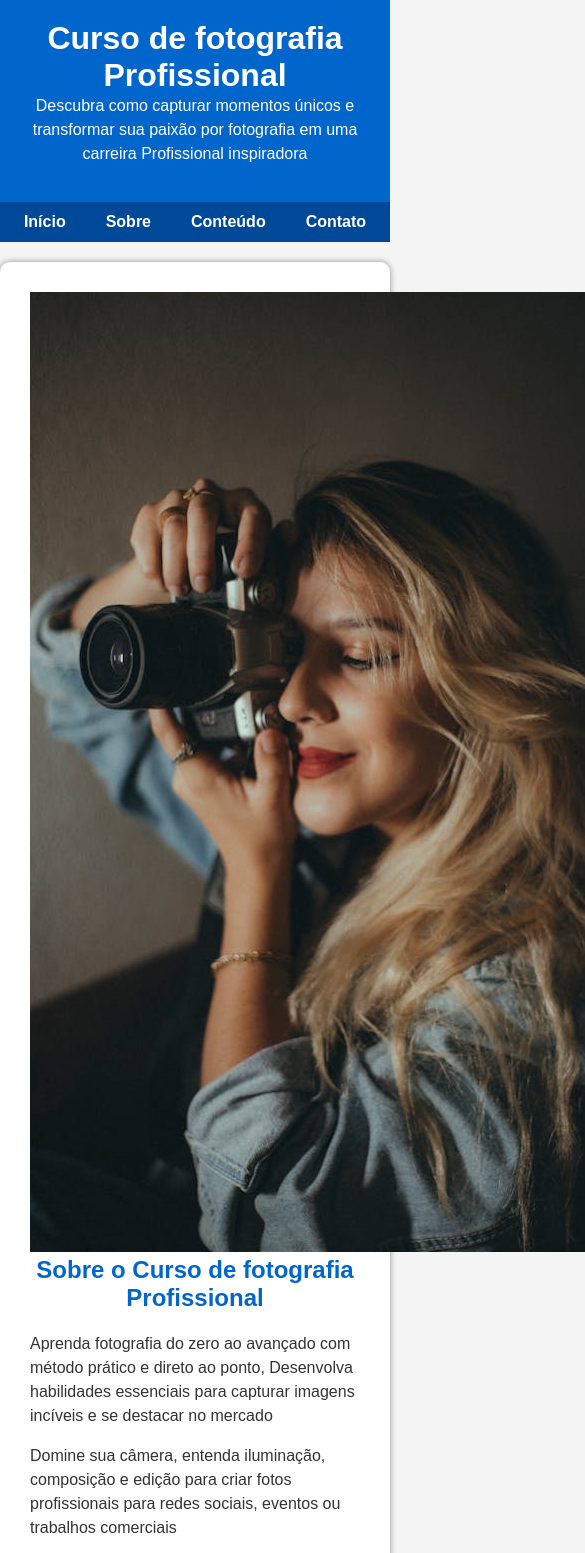
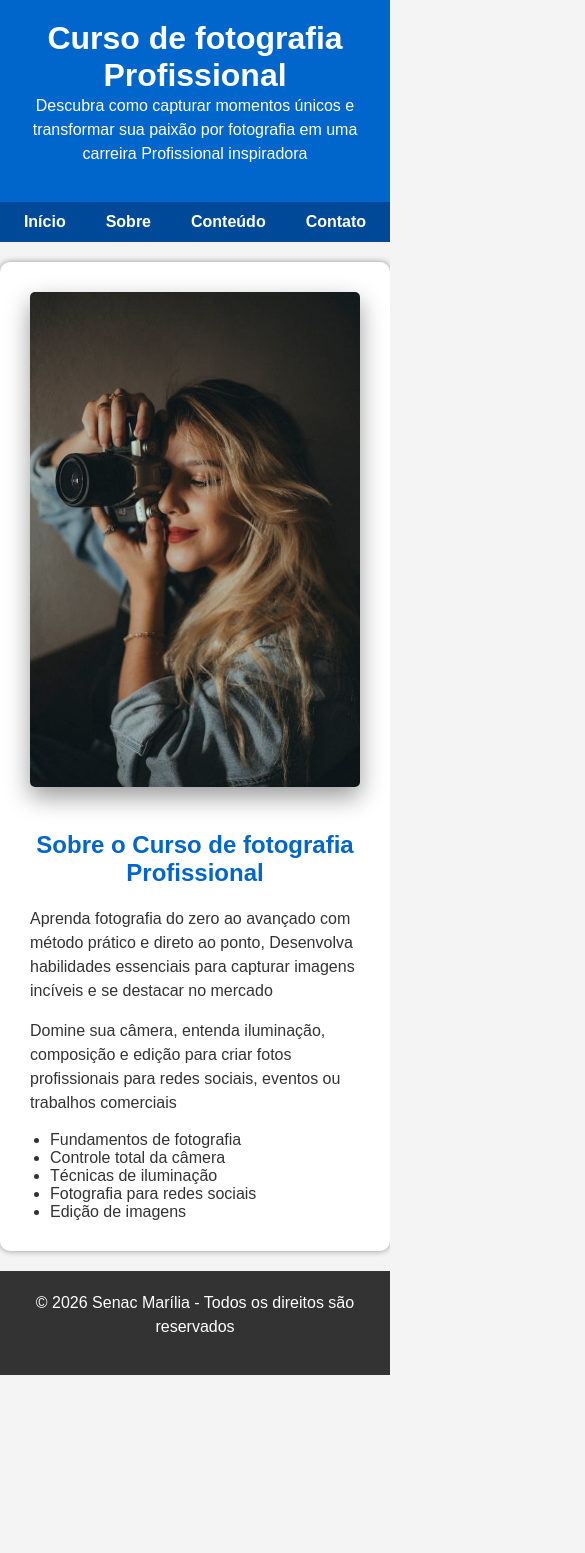
Before and after one commit to GustavoMessiasDeAzevedo/projeto-fotografo, a plain HTML site: page sobre.html in a window 390 px wide. Shown: the top 1553 px of the page, 585 px wide, since content can reach past the window. After the commit the page ends 1375 px from the top, so only its background shows below. Drawn offline with Linux system fonts and the light colour scheme.

Commit message:
Formatando a pagina sobre

```diff
--- a/css/main.css
+++ b/css/main.css
@@ -98,3 +98,32 @@
         text-align: center;
         width: 300px;
       }
+
+      .container{
+        display: flex;
+        gap: 40px;
+      }
+
+      .imagem{
+        flex: 1;
+      }
+
+      .box-conteudo{
+        flex: 1;
+      }
+
+      .box-conteudo ul{
+        padding-left: 20px;
+      }
+
+      .img-fluid{
+        width: 100%;
+        border-radius: 5px;
+        box-shadow: 0 10px 25px rgba(0, 0, 0, 0.4);
+      }
+
+      @media(max-width:768px){
+        .container{
+          flex-direction: column;
+        }
+      }
--- a/sobre.html
+++ b/sobre.html
@@ -8,9 +8,8 @@
     />
     <meta name="keywords" content="curso, fotografia, senac" />
     <meta name="viewport" content="width=device-width, initial-scale=1.0" />
-    <link rel="stylesheet" href="./css/main.css">
+    <link rel="stylesheet" href="./css/main.css" />
     <title>Sobre o Curso de fotografia</title>
-
   </head>
   <body>
     <header>
@@ -34,13 +33,24 @@
     <main>
       <div class="container">
         <div class="imagem">
-          <img src="img/fotografia.jpg" alt="Imagem mulher tirando foto">
+          <img
+            class="img-fluid"
+            src="img/fotografia.jpg"
+            alt="Imagem mulher tirando foto"
+          />
         </div>
         <div class="box-conteudo">
           <h2>Sobre o Curso de fotografia Profissional</h2>
-          <p>Aprenda fotografia do zero ao avançado com método prático e direto ao ponto, Desenvolva habilidades essenciais para capturar imagens incíveis e se destacar no mercado</p>
-          <p>Domine sua câmera, entenda iluminação, composição e edição para criar fotos profissionais para redes sociais, eventos ou trabalhos comerciais </p>
-        </div>
+          <p>
+            Aprenda fotografia do zero ao avançado com método prático e direto
+            ao ponto, Desenvolva habilidades essenciais para capturar imagens
+            incíveis e se destacar no mercado
+          </p>
+          <p>
+            Domine sua câmera, entenda iluminação, composição e edição para
+            criar fotos profissionais para redes sociais, eventos ou trabalhos
+            comerciais
+          </p>
           <ul>
             <li>Fundamentos de fotografia</li>
             <li>Controle total da câmera</li>
@@ -49,6 +59,7 @@
             <li>Edição de imagens</li>
           </ul>
         </div>
+      </div>
     </main>
 
     <footer id="footer-bar">
```
Lines whose indentation alone changed are shown as unchanged.
